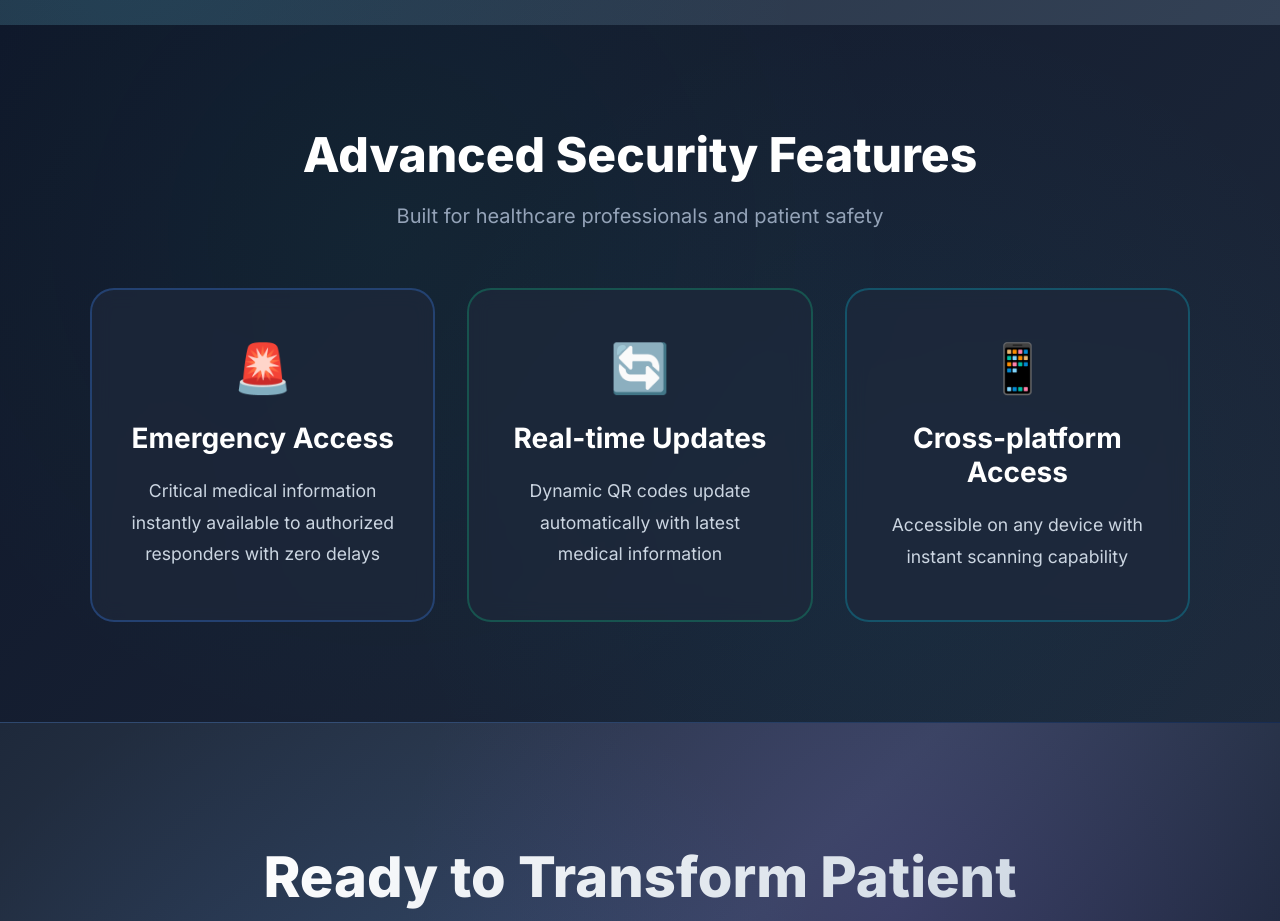
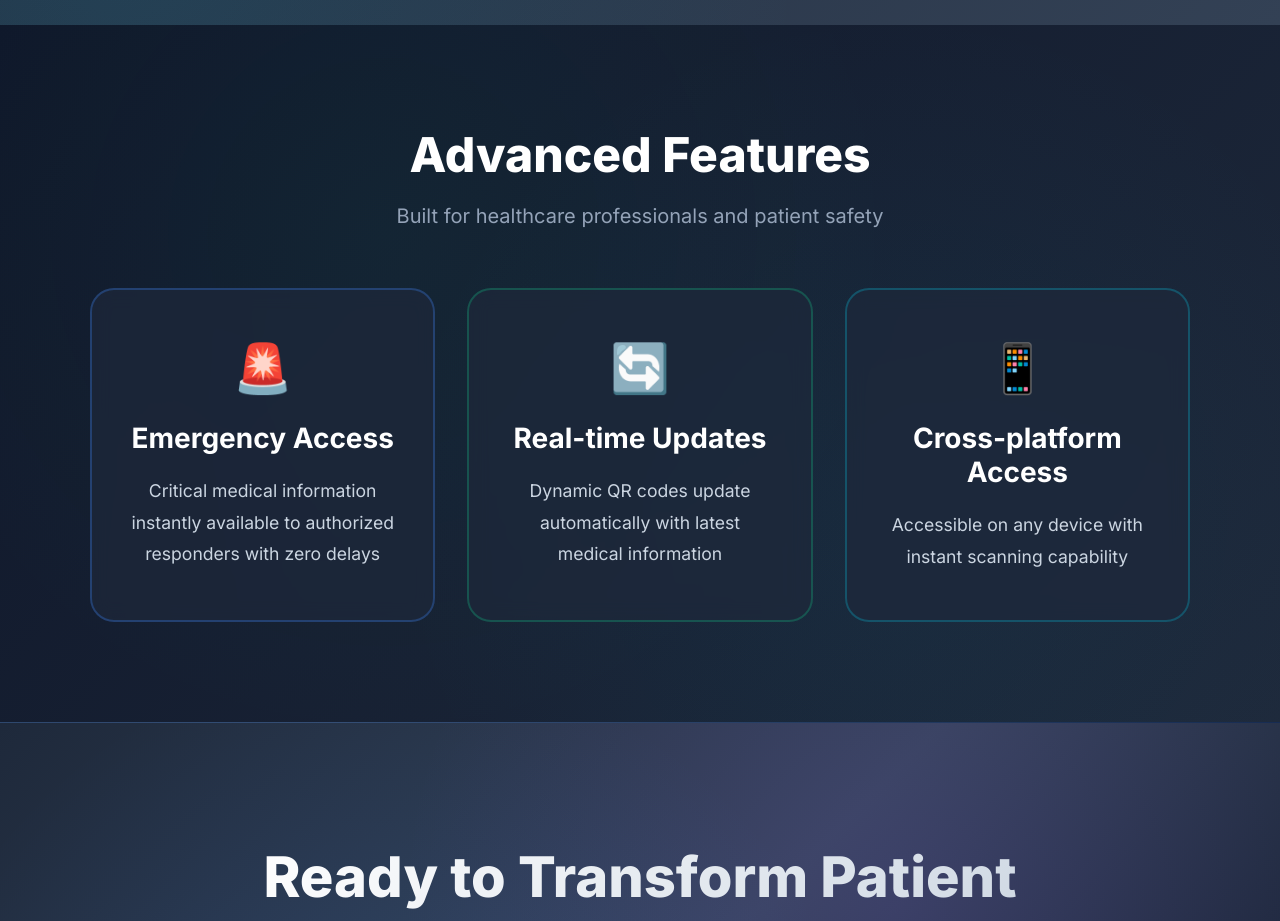
Before and after one commit to kmark4407-droid/HealthScanQR_FRONTEND, an Angular app: page / in a window 1280 px wide. Shown: the part 1640-2561 px from the top of the page. Built offline with nearby package versions, Linux system fonts and the light colour scheme.

Commit message:
Update home.component.html

```diff
--- a/src/app/home/home.component.html
+++ b/src/app/home/home.component.html
@@ -108,7 +108,7 @@
   <!-- Features -->
   <section class="features">
     <div class="container">
-      <h2 class="section-title">Advanced Security Features</h2>
+      <h2 class="section-title">Advanced Features</h2>
       <div class="section-subtitle">Built for healthcare professionals and patient safety</div>
       <div class="features-grid">
         <div class="feature" *ngFor="let feature of features; let i = index" [class]="'feature-' + (i + 1)">
```
